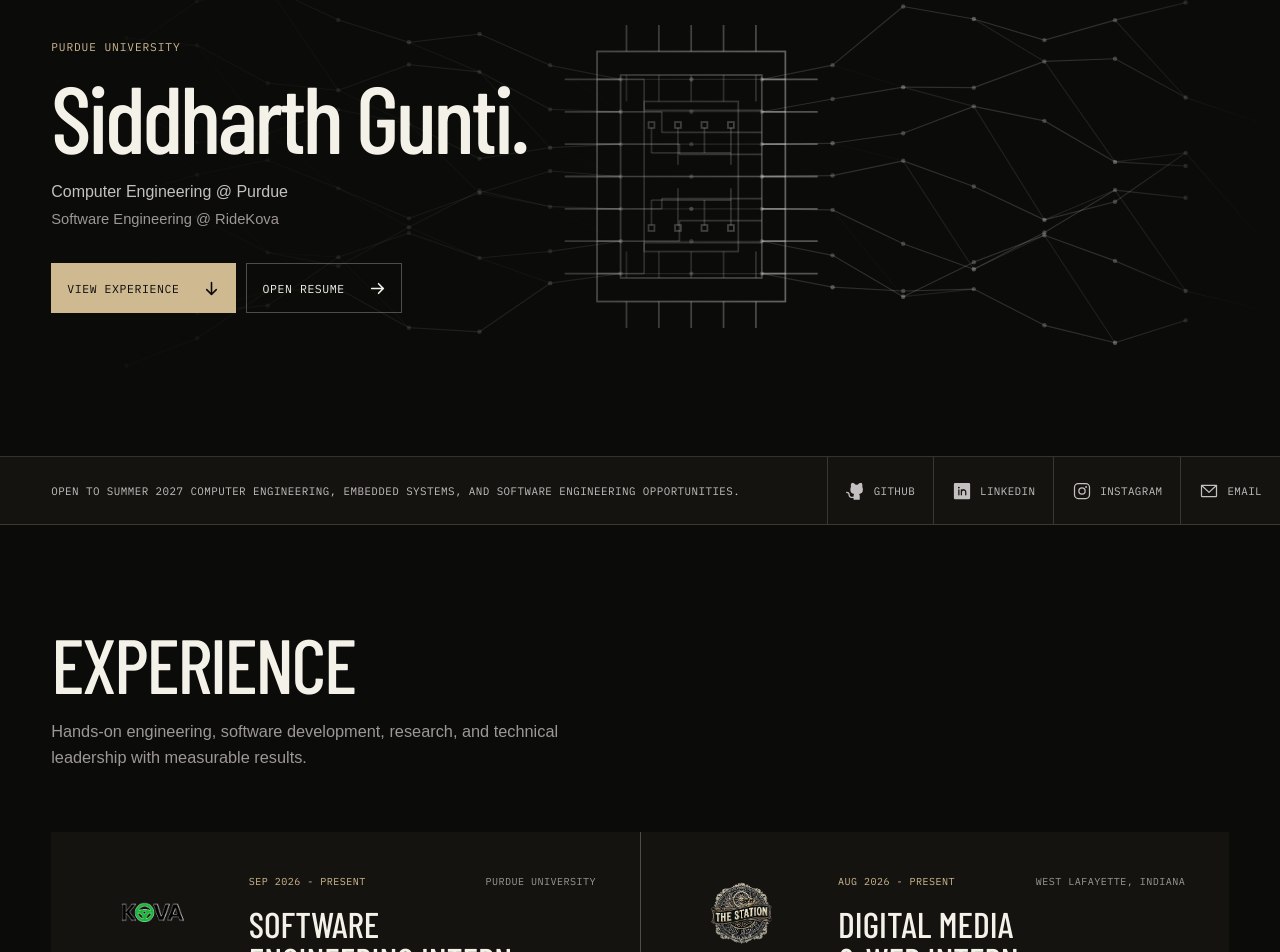
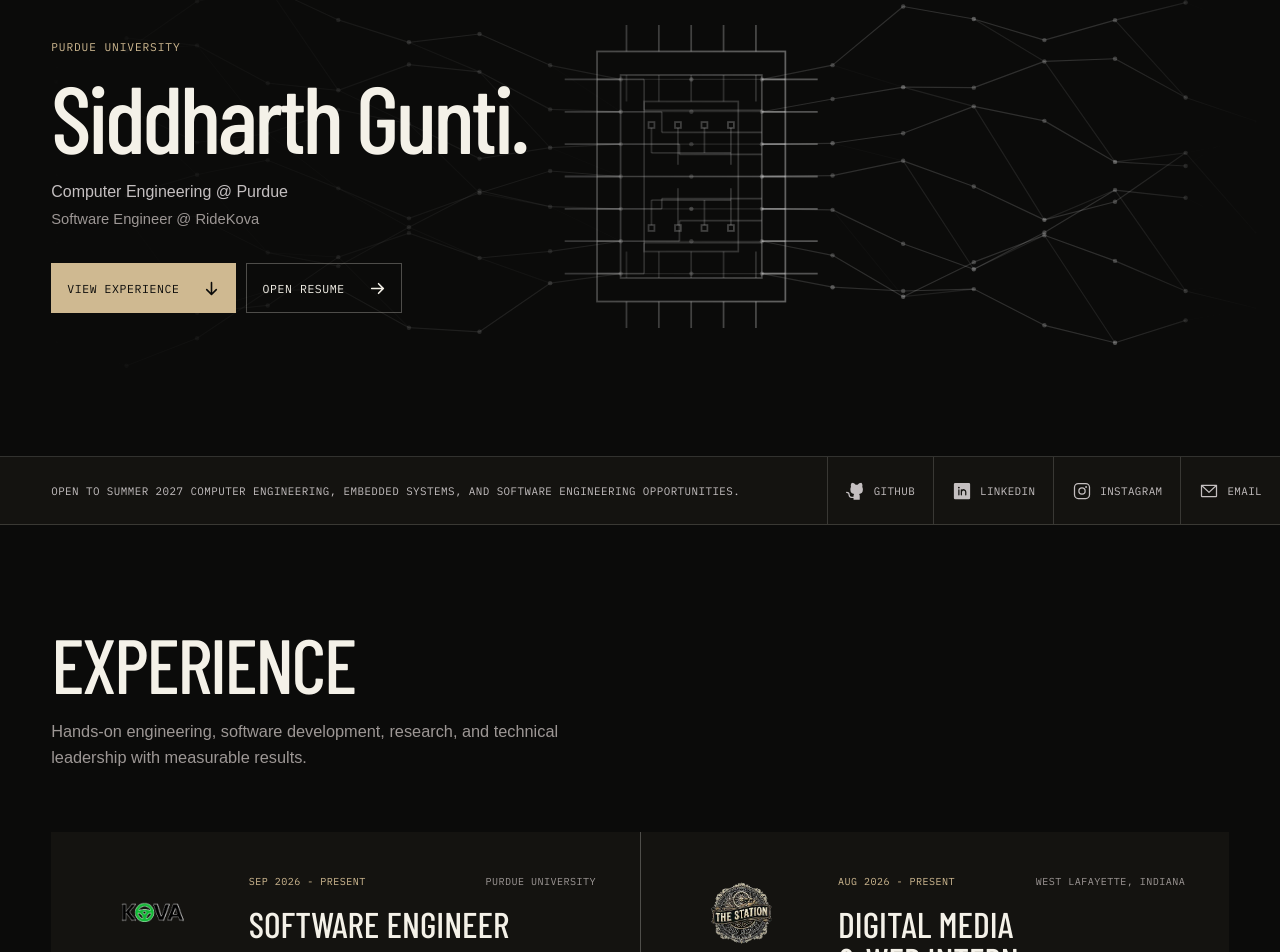
Before and after one commit to guntisid2007/guntisid, a React (Vite) app: page / in a window 1280 px wide. Shown: the part 171-1123 px from the top of the page. Built offline with nearby package versions, Linux system fonts and the light colour scheme; a web font is replaced by a local one.

Commit message:
Update RideKova title to Software Engineer

```diff
--- a/public/resume.html
+++ b/public/resume.html
@@ -107,7 +107,7 @@
     <section class="section">
       <h2 class="section-title">EXPERIENCE</h2>
       <div class="job">
-        <div class="row"><div class="left"><span class="italic">Software Engineering Intern</span> - <a class="strong" href="https://www.ridekova.com/" target="_blank" rel="noreferrer">RideKova</a> | Purdue University</div><div class="date">Sep 2026-Present</div></div>
+        <div class="row"><div class="left"><span class="italic">Software Engineer</span> - <a class="strong" href="https://www.ridekova.com/" target="_blank" rel="noreferrer">RideKova</a> | Purdue University</div><div class="date">Sep 2026-Present</div></div>
         <ul>
           <li>Ship software patches and resolve <a href="https://www.ridekova.com/" target="_blank" rel="noreferrer">RideKova</a> bugs to strengthen reliability and user experience.</li>
           <li>Manage production changes in Git/GitHub on a three-person development team.</li>
--- a/src/App.jsx
+++ b/src/App.jsx
@@ -36,7 +36,7 @@ const navigation = [
 const experience = [
   {
     period: "SEP 2026 - PRESENT",
-    role: "Software Engineering Intern",
+    role: "Software Engineer",
     organization: "RideKova",
     website: RIDEKOVA,
     location: "Purdue University",
@@ -290,7 +290,7 @@ export default function App() {
             <p className="hero-kicker hero-intro">Purdue University</p>
             <h1 className="hero-intro">Siddharth Gunti.</h1>
             <p className="hero-deck hero-intro">Computer Engineering @ Purdue</p>
-            <p className="hero-secondary hero-intro">Software Engineering @ <a className="company-link" href={RIDEKOVA} target="_blank" rel="noreferrer">RideKova</a></p>
+            <p className="hero-secondary hero-intro">Software Engineer @ <a className="company-link" href={RIDEKOVA} target="_blank" rel="noreferrer">RideKova</a></p>
             <div className="hero-actions hero-intro">
               <EvidenceLink href="#experience" primary>View experience</EvidenceLink>
               <EvidenceLink href={`${ASSET_BASE}resume.html`}>Open resume</EvidenceLink>
```
